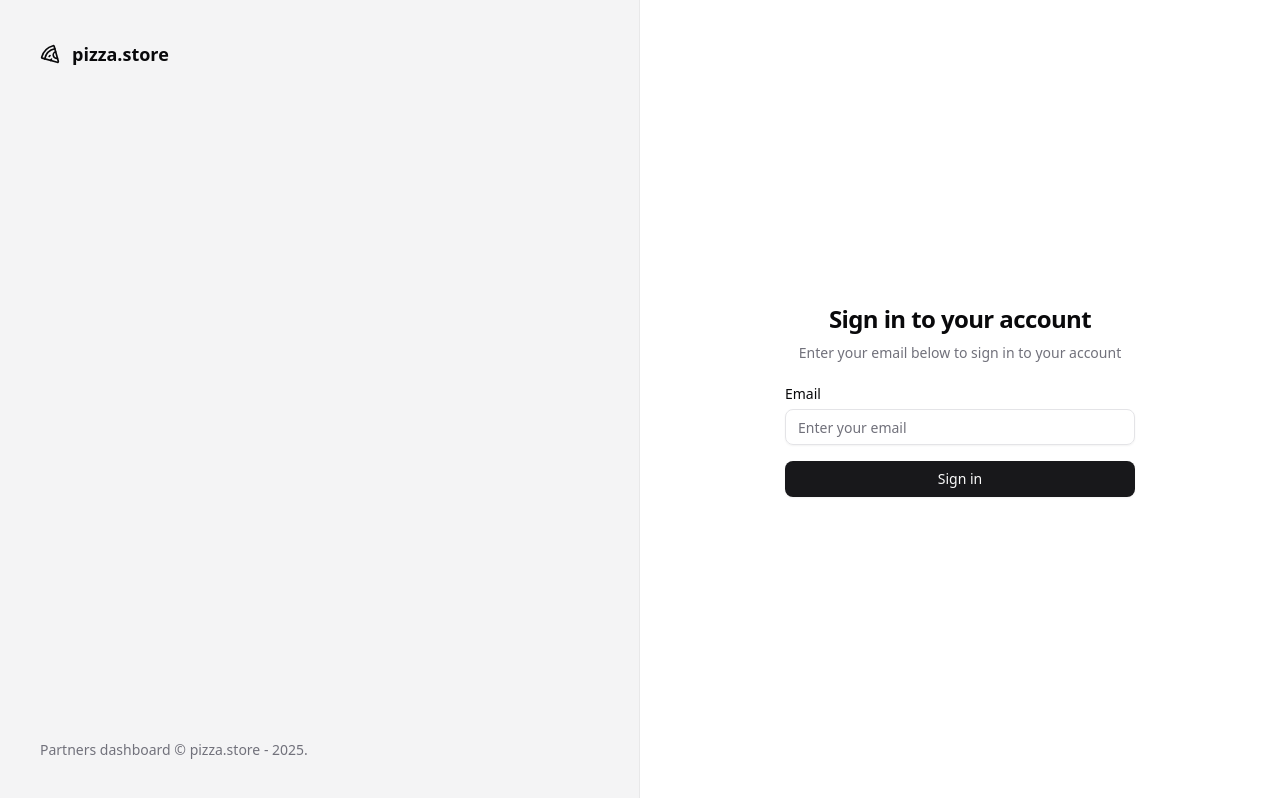
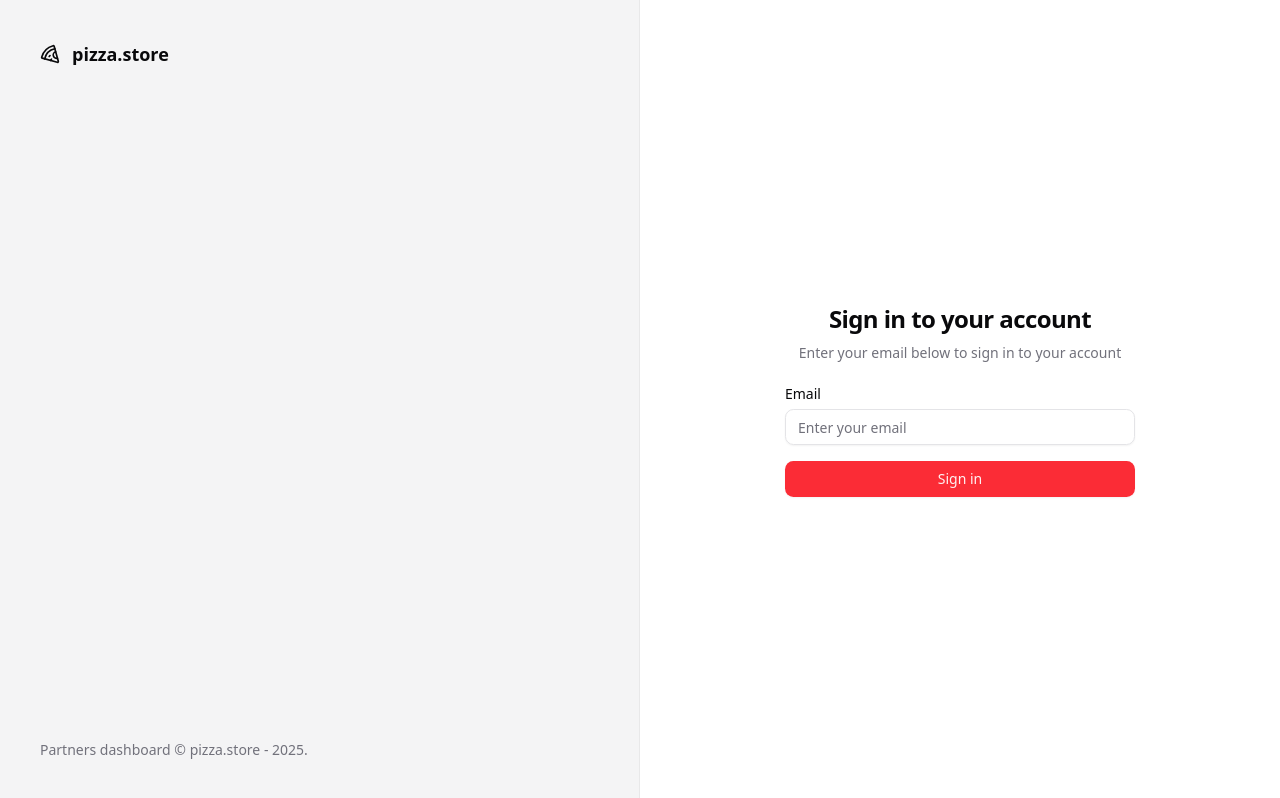
Before and after one commit to manoel-lopes/pizza-store, a React (Vite) app: page /sign-in in a window 1280 px wide. Built offline with nearby package versions, Linux system fonts and the light colour scheme.

Commit message:
style(global.css): change color variables red theme

```diff
--- a/src/global.css
+++ b/src/global.css
@@ -43,15 +43,15 @@
 }
 
 :root {
-  --radius: 0.625rem;
+  --radius: 0.65rem;
   --background: oklch(1 0 0);
   --foreground: oklch(0.141 0.005 285.823);
   --card: oklch(1 0 0);
   --card-foreground: oklch(0.141 0.005 285.823);
   --popover: oklch(1 0 0);
   --popover-foreground: oklch(0.141 0.005 285.823);
-  --primary: oklch(0.21 0.006 285.885);
-  --primary-foreground: oklch(0.985 0 0);
+  --primary: oklch(0.637 0.237 25.331);
+  --primary-foreground: oklch(0.971 0.013 17.38);
   --secondary: oklch(0.967 0.001 286.375);
   --secondary-foreground: oklch(0.21 0.006 285.885);
   --muted: oklch(0.967 0.001 286.375);
@@ -61,7 +61,7 @@
   --destructive: oklch(0.577 0.245 27.325);
   --border: oklch(0.92 0.004 286.32);
   --input: oklch(0.92 0.004 286.32);
-  --ring: oklch(0.705 0.015 286.067);
+  --ring: oklch(0.637 0.237 25.331);
   --chart-1: oklch(0.646 0.222 41.116);
   --chart-2: oklch(0.6 0.118 184.704);
   --chart-3: oklch(0.398 0.07 227.392);
@@ -69,12 +69,12 @@
   --chart-5: oklch(0.769 0.188 70.08);
   --sidebar: oklch(0.985 0 0);
   --sidebar-foreground: oklch(0.141 0.005 285.823);
-  --sidebar-primary: oklch(0.21 0.006 285.885);
-  --sidebar-primary-foreground: oklch(0.985 0 0);
+  --sidebar-primary: oklch(0.637 0.237 25.331);
+  --sidebar-primary-foreground: oklch(0.971 0.013 17.38);
   --sidebar-accent: oklch(0.967 0.001 286.375);
   --sidebar-accent-foreground: oklch(0.21 0.006 285.885);
   --sidebar-border: oklch(0.92 0.004 286.32);
-  --sidebar-ring: oklch(0.705 0.015 286.067);
+  --sidebar-ring: oklch(0.637 0.237 25.331);
 }
 
 .dark {
@@ -84,8 +84,8 @@
   --card-foreground: oklch(0.985 0 0);
   --popover: oklch(0.21 0.006 285.885);
   --popover-foreground: oklch(0.985 0 0);
-  --primary: oklch(0.92 0.004 286.32);
-  --primary-foreground: oklch(0.21 0.006 285.885);
+  --primary: oklch(0.637 0.237 25.331);
+  --primary-foreground: oklch(0.971 0.013 17.38);
   --secondary: oklch(0.274 0.006 286.033);
   --secondary-foreground: oklch(0.985 0 0);
   --muted: oklch(0.274 0.006 286.033);
@@ -95,7 +95,7 @@
   --destructive: oklch(0.704 0.191 22.216);
   --border: oklch(1 0 0 / 10%);
   --input: oklch(1 0 0 / 15%);
-  --ring: oklch(0.552 0.016 285.938);
+  --ring: oklch(0.637 0.237 25.331);
   --chart-1: oklch(0.488 0.243 264.376);
   --chart-2: oklch(0.696 0.17 162.48);
   --chart-3: oklch(0.769 0.188 70.08);
@@ -103,12 +103,12 @@
   --chart-5: oklch(0.645 0.246 16.439);
   --sidebar: oklch(0.21 0.006 285.885);
   --sidebar-foreground: oklch(0.985 0 0);
-  --sidebar-primary: oklch(0.488 0.243 264.376);
-  --sidebar-primary-foreground: oklch(0.985 0 0);
+  --sidebar-primary: oklch(0.637 0.237 25.331);
+  --sidebar-primary-foreground: oklch(0.971 0.013 17.38);
   --sidebar-accent: oklch(0.274 0.006 286.033);
   --sidebar-accent-foreground: oklch(0.985 0 0);
   --sidebar-border: oklch(1 0 0 / 10%);
-  --sidebar-ring: oklch(0.552 0.016 285.938);
+  --sidebar-ring: oklch(0.637 0.237 25.331);
 }
 
 @layer base {
```
